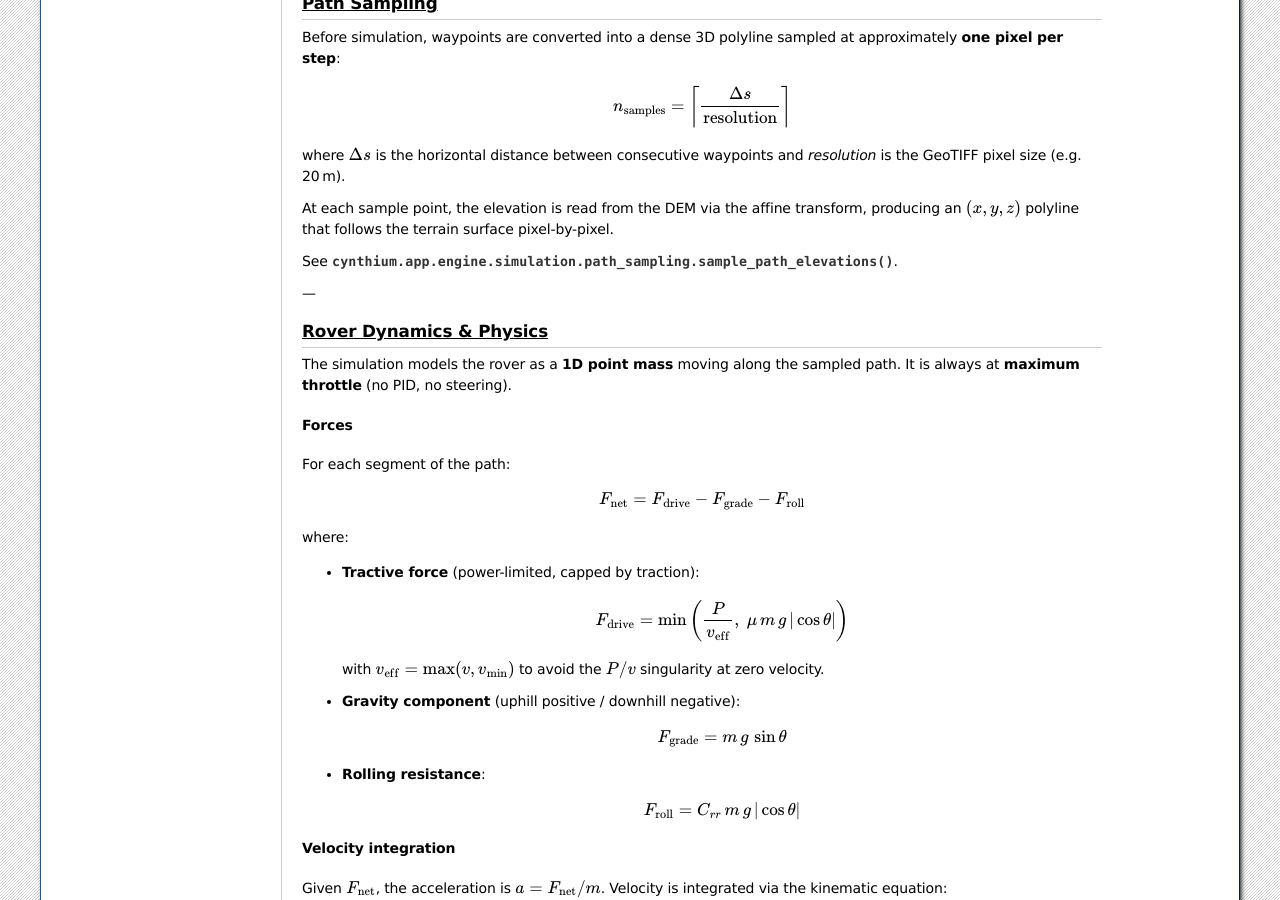
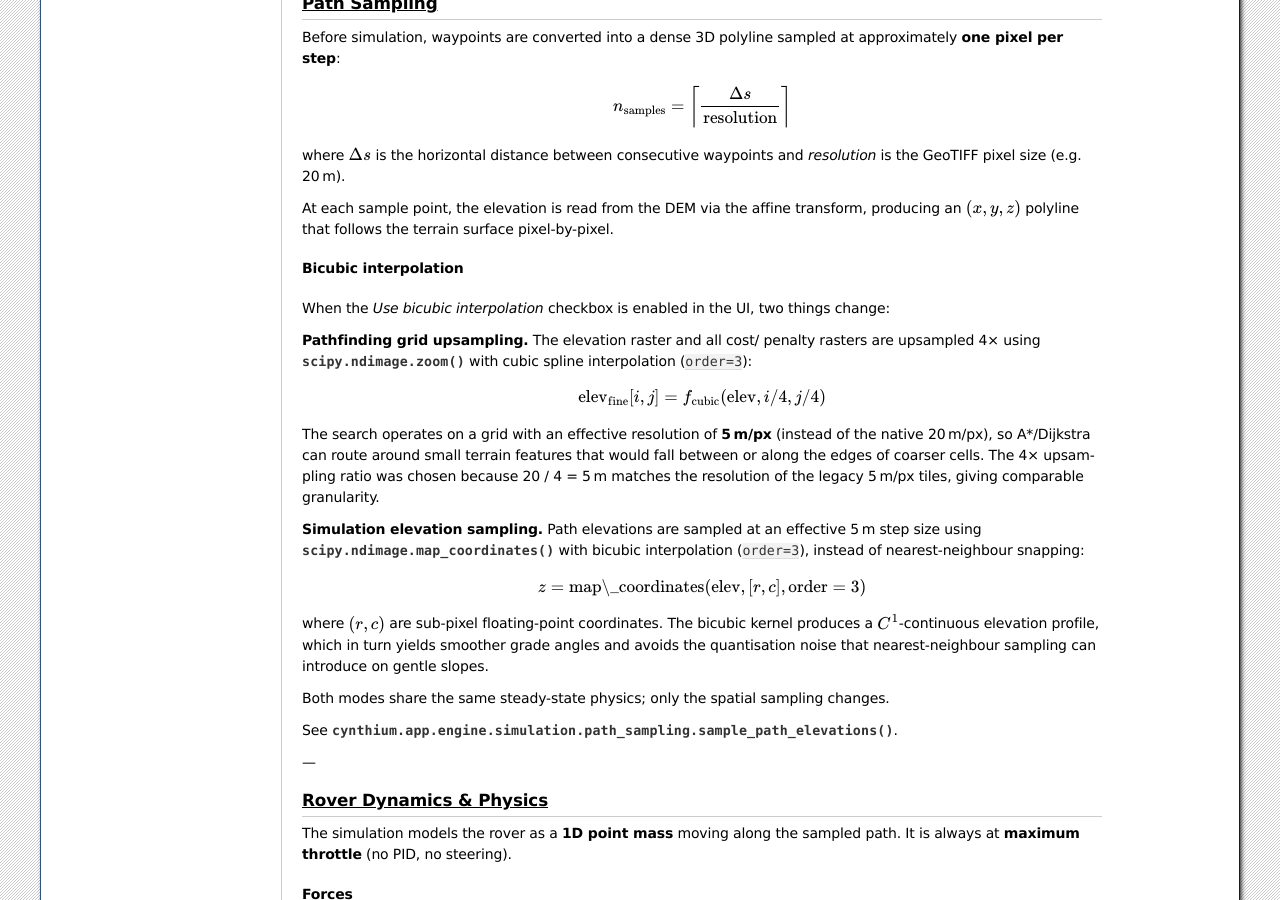
Before and after one commit to osh3276/cynthium, a Sphinx documentation site: the page built from docs/algorithms.rst, in a window 1280 px wide and 900 px high, scrolled down 2181 px. Built offline with Sphinx 7.4.7, drawn with Linux system fonts in a browser that asks for light colours; some of the changed text lies outside the part shown.

Commit message:
docs: update changelog, README, and API docs
Sync documentation with latest features and fixes.

```diff
--- a/docs/algorithms.rst
+++ b/docs/algorithms.rst
@@ -65,9 +65,9 @@ where:
   (0 = low flux, 1 = high flux).
 * :math:`T_{\text{norm}}` — normalised temperature
   (0 = cold, 1 = hot).
-* :math:`w_{\text{sun}}` — sun weight (default 0.5).
-* :math:`w_{\text{flux}}` — meteor flux weight (default 0.2).
-* :math:`w_{\text{temp}}` — temperature weight (default 0.2).
+* :math:`w_{\text{sun}}` — sun weight (default 10.0).
+* :math:`w_{\text{flux}}` — meteor flux weight (default 5.0).
+* :math:`w_{\text{temp}}` — temperature weight (default 5.0).
 
 Grade penalty
 -------------
@@ -156,6 +156,45 @@ waypoints and *resolution* is the GeoTIFF pixel size (e.g. 20 m).
 At each sample point, the elevation is read from the DEM via the affine
 transform, producing an :math:`(x, y, z)` polyline that follows the
 terrain surface pixel-by-pixel.
+
+Bicubic interpolation
+---------------------
+
+When the *Use bicubic interpolation* checkbox is enabled in the UI,
+two things change:
+
+**Pathfinding grid upsampling.**  The elevation raster and all cost/
+penalty rasters are upsampled 4× using
+:func:`scipy.ndimage.zoom` with cubic spline interpolation (``order=3``):
+
+.. math::
+
+   \text{elev}_{\text{fine}}[i, j] = f_{\text{cubic}}(\text{elev}, i/4, j/4)
+
+The search operates on a grid with an effective resolution of
+**5 m/px** (instead of the native 20 m/px), so A\*/Dijkstra can
+route around small terrain features that would fall between or
+along the edges of coarser cells.  The 4× upsampling ratio was
+chosen because 20 / 4 = 5 m matches the resolution of the legacy
+5 m/px tiles, giving comparable granularity.
+
+**Simulation elevation sampling.**  Path elevations are sampled at
+an effective 5 m step size using
+:func:`scipy.ndimage.map_coordinates` with bicubic interpolation
+(``order=3``), instead of nearest-neighbour snapping:
+
+.. math::
+
+   z = \text{map\_coordinates}(\text{elev}, [r, c], \text{order}=3)
+
+where :math:`(r, c)` are sub-pixel floating-point coordinates.  The
+bicubic kernel produces a :math:`C^1`-continuous elevation profile,
+which in turn yields smoother grade angles and avoids the
+quantisation noise that nearest-neighbour sampling can introduce
+on gentle slopes.
+
+Both modes share the same steady-state physics; only the spatial
+sampling changes.
 
 See :func:`cynthium.app.engine.simulation.path_sampling.sample_path_elevations`.
 
--- a/docs/installation.rst
+++ b/docs/installation.rst
@@ -49,6 +49,9 @@ Key Dependencies
 +------------------+----------------------------------------------+
 | ``spiceypy``     | NASA SPICE toolkit (ephemeris, frames)       |
 +------------------+----------------------------------------------+
+| ``scipy``        | Bicubic interpolation for path sampling and   |
+|                  | grid upsampling in pathfinding               |
++------------------+----------------------------------------------+
 | ``matplotlib``   | Colormaps and supplementary plotting         |
 +------------------+----------------------------------------------+
 
```
Also changed, not shown: other parts of docs/algorithms.rst (+1 -1 lines), CHANGELOG.md (+16 -0 lines), README.md (+6 -3 lines), docs/api/engine.rst (+1 -6 lines), docs/usage.rst (+56 -21 lines).
